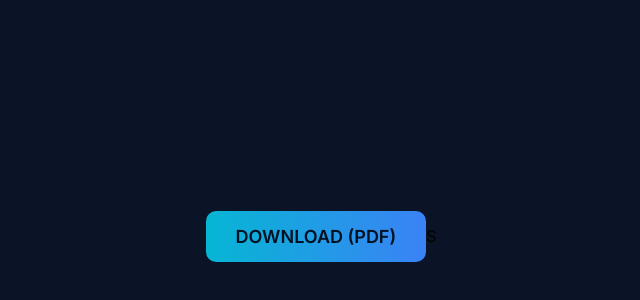
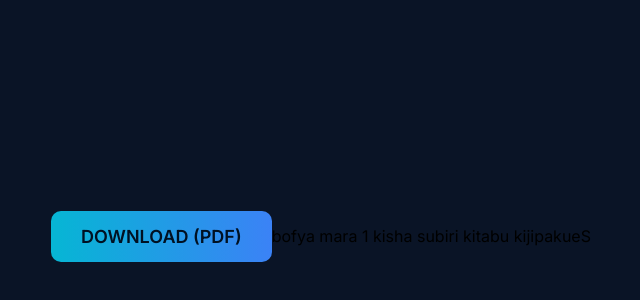
Before and after one commit to saviolay/pakuakitabuchako, a plain HTML site: page index.html in a window 1280 px wide. Shown: the part 164-464 px from the top of the page, without its empty margins (319-959 px from the left). Drawn offline with Linux system fonts and the light colour scheme.

Commit message:
Update index.html

```diff
--- a/index.html
+++ b/index.html
@@ -44,7 +44,9 @@
 <a class="download-btn" href="safari yangu na mungu.pdf" download>
     DOWNLOAD (PDF)
 </a>
+    <P>bofya mara 1 kisha subiri kitabu kijipakue</P>
 
 </body>
 </html>
+
 S
```
